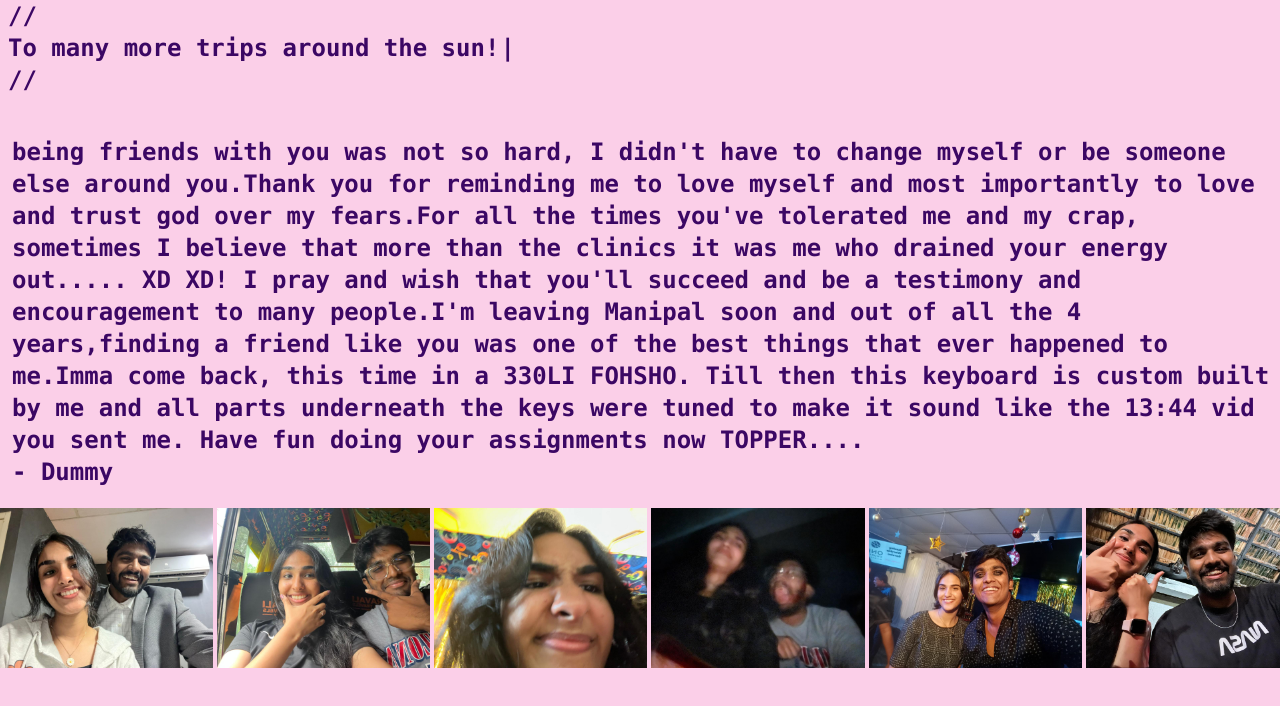
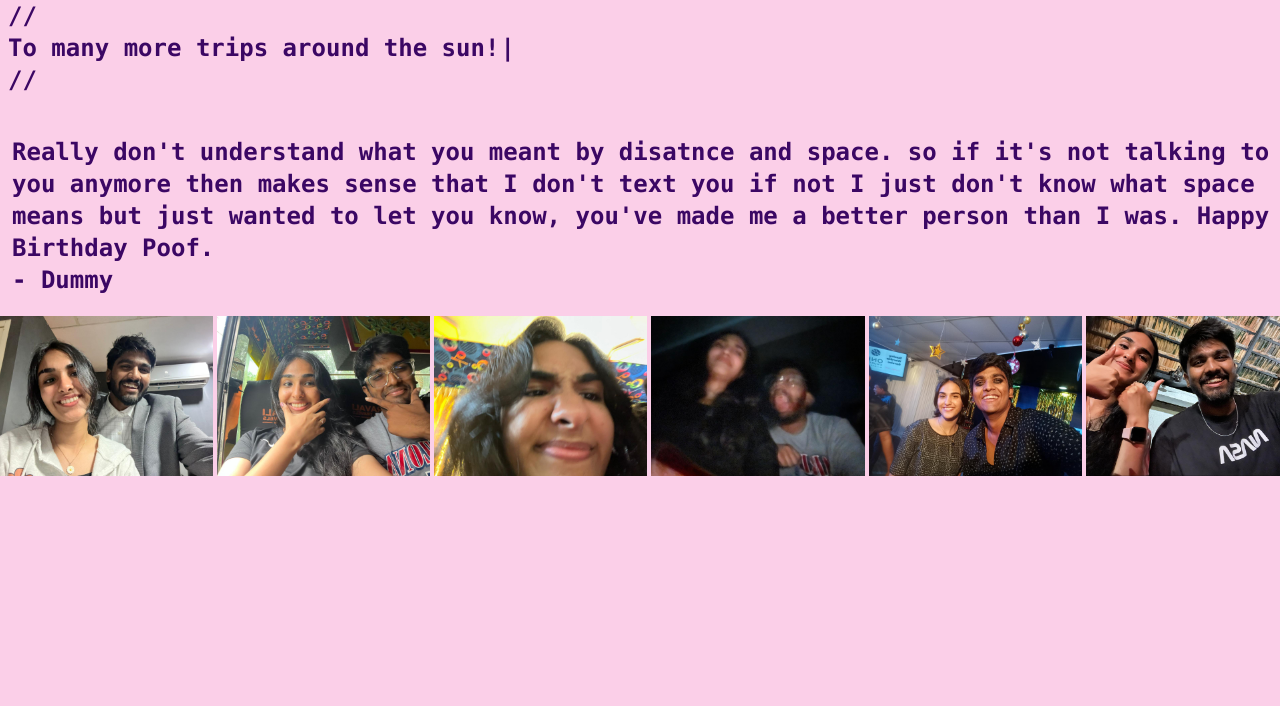
Before and after one commit to RyanBantu/bling, a React (Create React App) app: page / in a window 1280 px wide. Shown: the top 706 px of the page. Built offline with nearby package versions, Linux system fonts and the light colour scheme.

Commit message:
Revise personal message in App.js
Removed a lengthy personal message and replaced it with a shorter note.

```diff
--- a/src/App.js
+++ b/src/App.js
@@ -21,10 +21,7 @@ function App() {
 //
 <div className='flex-col justify-center mt-10 mx-1 bg-pink-200 '>
 
- being friends with you was not so hard,
-I didn't have to change myself or be someone else around you.Thank you for reminding me to love myself and most importantly to love and trust god over my fears.For all the times you've tolerated me and my crap, sometimes I believe that more than the clinics it was me who drained your energy out..... XD XD!
-I pray and wish that you'll succeed and be a testimony and encouragement to many people.I'm leaving Manipal soon and out of all the 4 years,finding a friend like you was one of the best things that ever happened to me.Imma come back, this time in a 330LI FOHSHO. Till then this keyboard is custom built by me and all parts underneath the keys were tuned to make it sound like the 13:44 vid you sent me. Have fun doing your assignments now TOPPER....
-
+ Really don't understand what you meant by disatnce and space. so if it's not talking to you anymore then makes sense that I don't text you if not I just don't know what space means but just wanted to let you know, you've made me a better person than I was. Happy Birthday Poof.
 <div> </div>
 - Dummy
 
```
